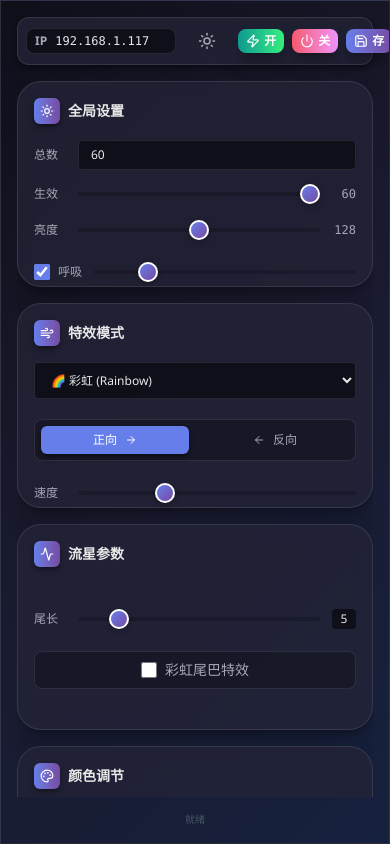
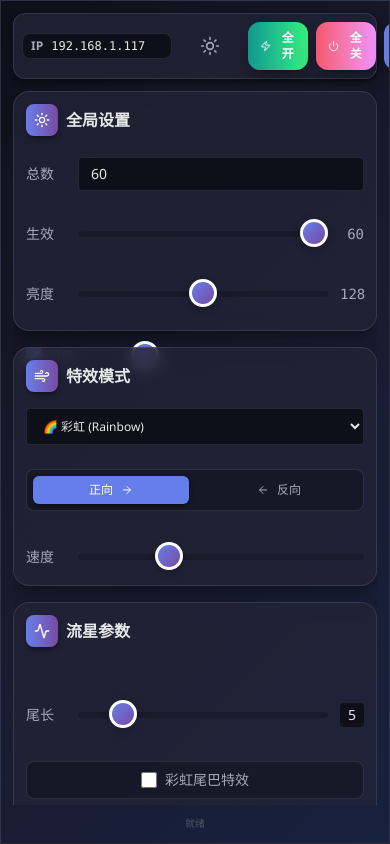
Before and after one commit to Cans518/LED-Contrller, a React (Vite) app: page / in a window 390 px wide. Built offline with nearby package versions, Linux system fonts and the light colour scheme.

Commit message:
fix android

```diff
--- a/src-tauri/tauri.conf.json
+++ b/src-tauri/tauri.conf.json
@@ -13,8 +13,8 @@
     "windows": [
       {
         "title": "led-contrller",
-        "width": 830,
-        "height": 700,
+        "width": 850,
+        "height": 730,
         "decorations": false,
         "shadow": true,
         "backgroundColor": "#0f0f1a",
--- a/src/App.css
+++ b/src/App.css
@@ -132,6 +132,7 @@ body {
 /* --- 滑动条美化 (Premium Sliders) --- */
 input[type=range] {
   -webkit-appearance: none;
+  appearance: none;
   background: transparent;
   -webkit-user-select: auto;
   user-select: auto;
@@ -146,26 +147,33 @@ input[type=range]:active {
   cursor: grabbing;
 }
 
-/* 滑块头部 */
+/* 滑块头部 - 移动端更大 */
 input[type=range]::-webkit-slider-thumb {
   -webkit-appearance: none;
-  height: 20px;
-  width: 20px;
+  height: 28px;
+  width: 28px;
   border-radius: 50%;
   background: linear-gradient(135deg, var(--accentStart), var(--accentEnd));
   cursor: grab;
-  margin-top: -8px;
-  /* 垂直居中 */
-  /* 阴影：深色模式发光，浅色模式投影 */
-  box-shadow: 0 2px 6px var(--shadow-color);
-  border: 2px solid #fff;
-  /* 不管黑白模式，滑块由白边包裹显得精致 */
+  margin-top: -12px;
+  box-shadow: 0 2px 8px var(--shadow-color);
+  border: 3px solid #fff;
   transition: transform 0.15s cubic-bezier(0.34, 1.56, 0.64, 1), background 0.2s;
+}
+
+/* 桌面端滑块头部 */
+@media (min-width: 768px) {
+  input[type=range]::-webkit-slider-thumb {
+    height: 20px;
+    width: 20px;
+    margin-top: -8px;
+    border: 2px solid #fff;
+  }
 }
 
 /* 按住滑块 */
 input[type=range]:active::-webkit-slider-thumb {
-  transform: scale(1.1);
+  transform: scale(1.15);
   background: #fff;
   border-color: var(--accentStart);
 }
@@ -173,9 +181,16 @@ input[type=range]:active::-webkit-slider-thumb {
 /* 滑动轨道 */
 input[type=range]::-webkit-slider-runnable-track {
   width: 100%;
-  height: 4px;
+  height: 6px;
   cursor: pointer;
   background: var(--input-bg);
-  /* 跟随主题变化的轨道底色 */
-  border-radius: 2px;
+  border-radius: 3px;
 }
+
+/* 桌面端轨道 */
+@media (min-width: 768px) {
+  input[type=range]::-webkit-slider-runnable-track {
+    height: 4px;
+    border-radius: 2px;
+  }
+}
--- a/src/App.tsx
+++ b/src/App.tsx
@@ -31,33 +31,33 @@ const Slider = memo(({ value, min, max, onChange }: { value: number, min: number
       min={min}
       max={max}
       value={value}
-      // 这里的 onChange 直接传回数值，避免父组件再转换
       onChange={(e) => onChange(Number(e.target.value))}
-      // 阻止冒泡，防止无边框窗口的拖动逻辑干扰
       onPointerDown={(e) => e.stopPropagation()}
-      className="flex-1 h-5 w-full cursor-pointer"
+      // 移动端增大触摸区域
+      className="flex-1 h-8 md:h-5 w-full cursor-pointer touch-none"
     />
   );
 });
 
-// 2. 行控件
+// 2. 行控件 (移动端增大触摸区域)
 const ControlRow = ({ label, children }: { label: string, children: React.ReactNode }) => (
-  <div className="flex items-center gap-3 text-xs min-h-[24px]">
-    <span className="w-8 text-textSub font-medium shrink-0">{label}</span>
+  <div className="flex items-center gap-3 text-sm md:text-xs min-h-[44px] md:min-h-[24px]">
+    <span className="w-10 md:w-8 text-textSub font-medium shrink-0">{label}</span>
     {children}
   </div>
 );
 
-// 3. 分组框
+// 3. 分组框 (移动端优化 padding 和圆角)
 const GroupBox = ({ title, icon: Icon, children, className = "" }: any) => (
-  <div className={`bg-panel border border-border rounded-3xl p-4 flex flex-col gap-3 shadow-lg backdrop-blur-sm ${className}`}>
+  <div className={`bg-panel border border-border rounded-2xl md:rounded-3xl p-3 md:p-4 flex flex-col gap-3 shadow-lg backdrop-blur-sm ${className}`}>
     <div className="flex items-center gap-2 mb-1 shrink-0">
-      <div className="bg-gradient-to-r from-accentStart to-accentEnd p-1.5 rounded-md text-white shadow-md">
-        <Icon size={14} />
+      <div className="bg-gradient-to-r from-accentStart to-accentEnd p-2 md:p-1.5 rounded-lg md:rounded-md text-white shadow-md">
+        <Icon size={16} className="md:hidden" />
+        <Icon size={14} className="hidden md:block" />
       </div>
-      <span className="font-bold text-sm text-textMain">{title}</span>
+      <span className="font-bold text-base md:text-sm text-textMain">{title}</span>
     </div>
-    <div className="flex flex-col gap-3 flex-1 justify-center">
+    <div className="flex flex-col gap-4 md:gap-3 flex-1 justify-center">
       {children}
     </div>
   </div>
@@ -148,7 +148,7 @@ function App() {
   };
 
   return (
-    <div className="h-screen flex flex-col p-4 gap-4 font-sans text-xs select-none overflow-hidden">
+    <div className="h-screen flex flex-col p-3 md:p-4 gap-3 md:gap-4 font-sans text-xs select-none overflow-hidden">
 
       {/* Header */}
       <div
@@ -168,8 +168,9 @@ function App() {
 
         <div className="flex gap-2 mr-2" onPointerDown={(e) => e.stopPropagation()}>
           <button onClick={toggleTheme}
-            className="p-1.5 hover:bg-white/10 rounded-md text-textSub hover:text-textMain transition-colors">
-            {theme === 'dark' ? <Sun size={18} /> : <Moon size={18} />}
+            className="p-2 md:p-1.5 hover:bg-white/10 rounded-lg md:rounded-md text-textSub hover:text-textMain transition-colors min-h-[44px] md:min-h-0 min-w-[44px] md:min-w-0 flex items-center justify-center">
+            {theme === 'dark' ? <Sun size={20} className="md:hidden" /> : <Moon size={20} className="md:hidden" />}
+            {theme === 'dark' ? <Sun size={18} className="hidden md:block" /> : <Moon size={18} className="hidden md:block" />}
           </button>
         </div>
 
@@ -180,13 +181,17 @@ function App() {
             { text: "保存", cmd: "save", icon: Save, grad: "from-accentStart to-accentEnd" }
           ].map((btn, i) => (
             <button key={i} onClick={() => sendCmdImmediate({ cmd: btn.cmd })}
-              className={`px-2 py-1 md:px-3 md:py-1.5 bg-gradient-to-r ${btn.grad} rounded-lg text-white font-bold hover:brightness-110 active:scale-95 transition-all flex items-center gap-1 md:gap-2 shadow-lg`}>
-              <btn.icon size={14} /> <span className="hidden md:inline">{btn.text}</span><span className="md:hidden">{btn.text === "保存" ? "存" : btn.text.replace("全", "")}</span>
+              className={`px-3 py-2 md:px-3 md:py-1.5 bg-gradient-to-r ${btn.grad} rounded-xl md:rounded-lg text-white font-bold hover:brightness-110 active:scale-95 transition-all flex items-center gap-2 shadow-lg min-h-[44px] md:min-h-0`}>
+              <btn.icon size={16} className="md:hidden" />
+              <btn.icon size={14} className="hidden md:block" />
+              <span className="hidden md:inline">{btn.text}</span>
+              <span className="md:hidden">{btn.text}</span>
             </button>
           ))}
         </div>
 
-        <div className="flex gap-2 pl-2 md:pl-4 border-l border-border ml-1 md:ml-2" onPointerDown={(e) => e.stopPropagation()}>
+        {/* 窗口控制按钮 - 仅桌面端显示 */}
+        <div className="hidden md:flex gap-2 pl-2 md:pl-4 border-l border-border ml-1 md:ml-2" onPointerDown={(e) => e.stopPropagation()}>
           <button onClick={() => getCurrentWindow().minimize()}
             className="p-1.5 hover:bg-white/10 rounded-md text-textSub hover:text-textMain transition-colors">
             <Minus size={16} />
@@ -199,7 +204,7 @@ function App() {
       </div>
 
       {/* 主内容 - 添加 overflow-y-auto 允许移动端滚动 */}
-      <div className="grid grid-cols-1 md:grid-cols-2 gap-4 flex-1 min-h-0 overflow-y-auto pb-4">
+      <div className="grid grid-cols-1 md:grid-cols-2 gap-3 md:gap-4 flex-1 min-h-0 overflow-y-auto pb-4">
 
         {/* 左列 - 移动端高度自适应，桌面端撑满 */}
         <div className="flex flex-col gap-4 h-auto md:h-full">
@@ -289,7 +294,7 @@ function App() {
 
       {/* 底部状态栏 */}
       <div className="text-[10px] text-gray-600 text-center font-mono h-4 shrink-0">{status}</div>
-    </div>
+    </div >
   );
 }
 
```
